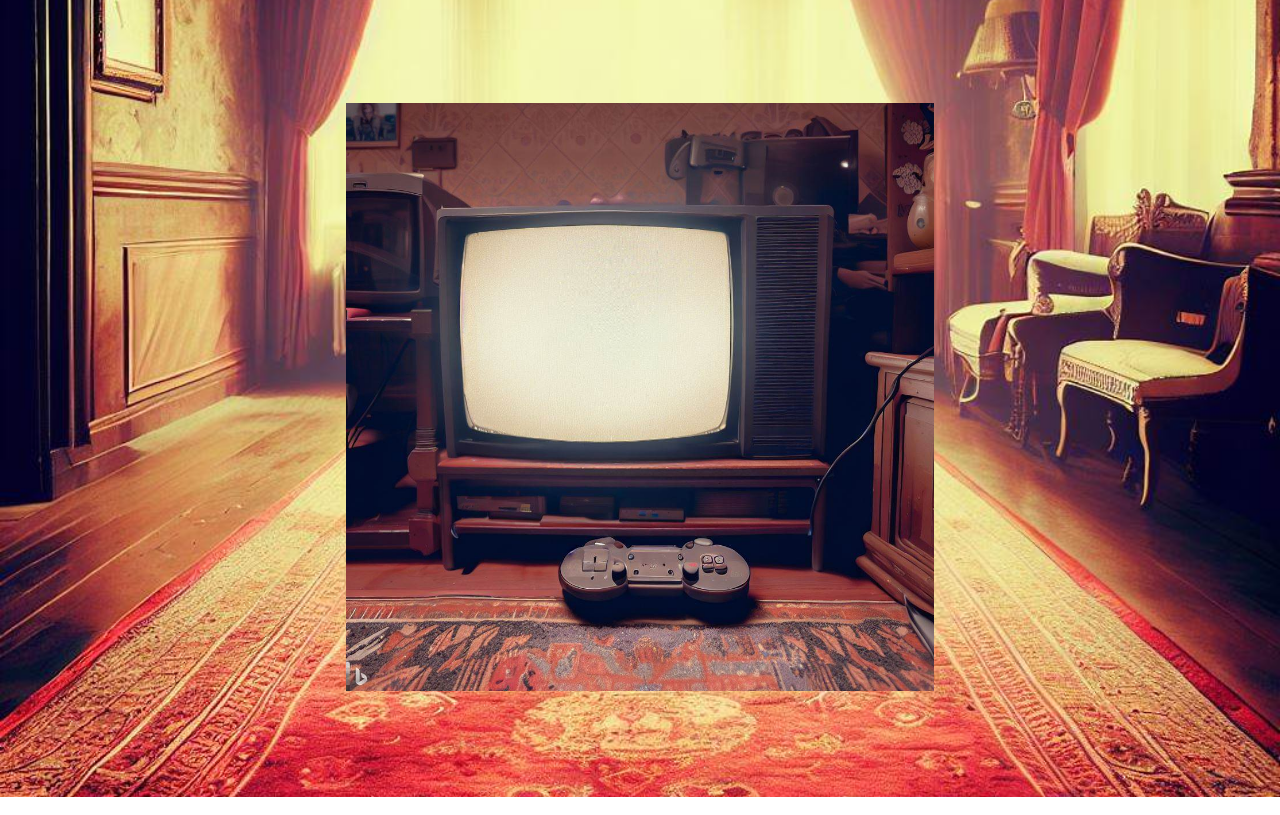
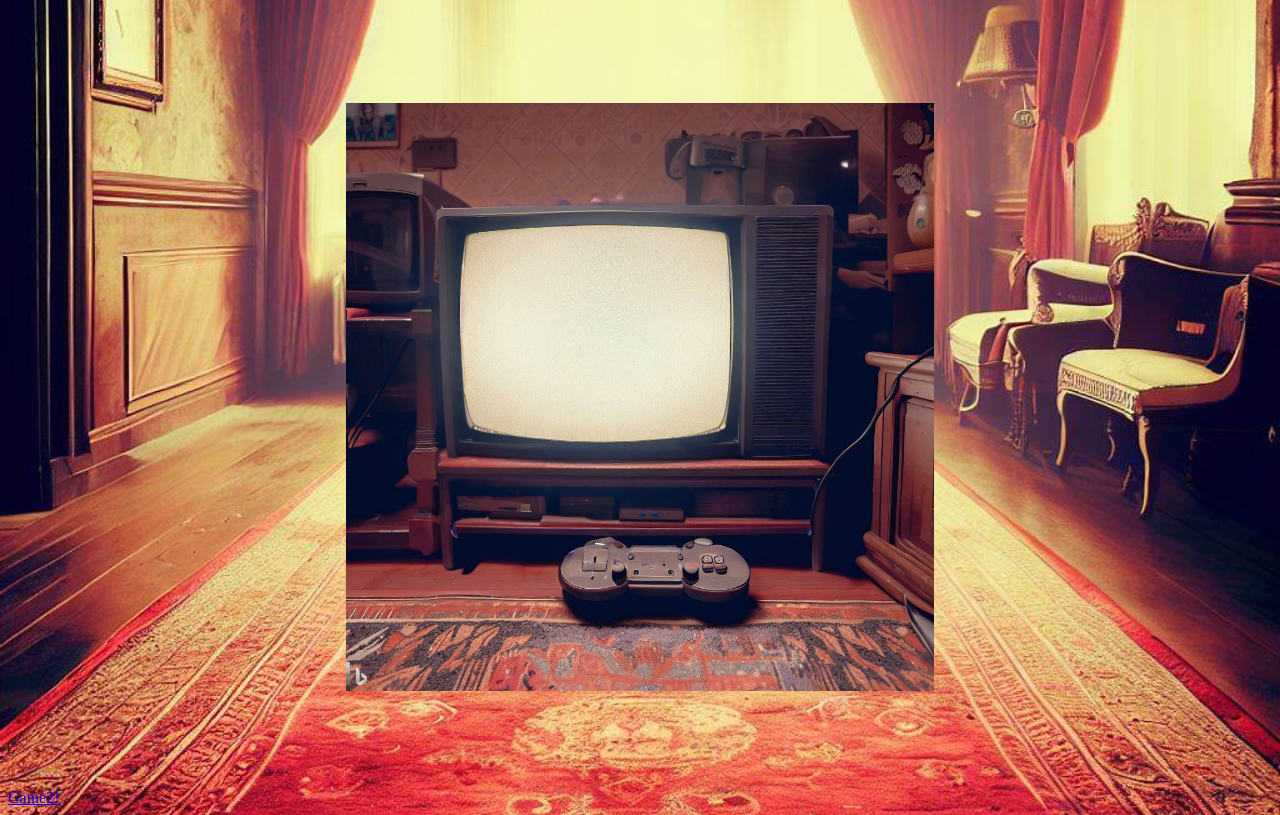
Before and after one commit to anany057/Mini-Projects, a plain HTML site: page index.html in a window 1280 px wide. Shown: the part 58-873 px from the top of the page. Drawn offline with Linux system fonts and the light colour scheme.

Commit message:
Update index.html

```diff
--- a/index.html
+++ b/index.html
@@ -26,6 +26,7 @@
             </div>
         </div>
     </section>
+    <a href="Move_The_Ball.html">Game2!</a>
 </main>
 
 
```
